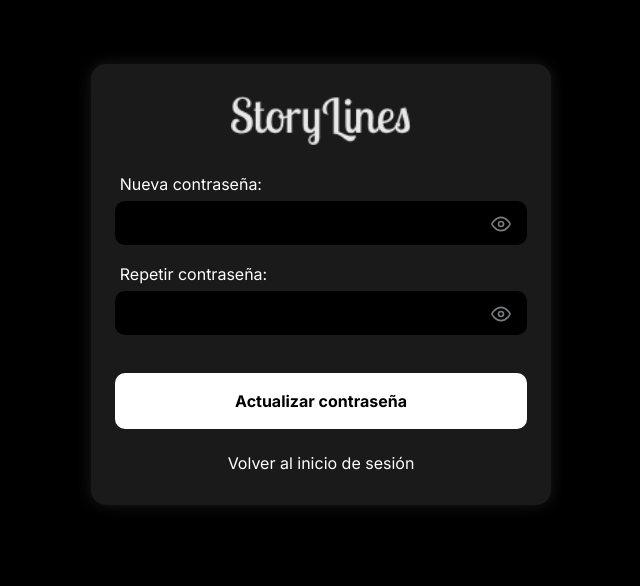
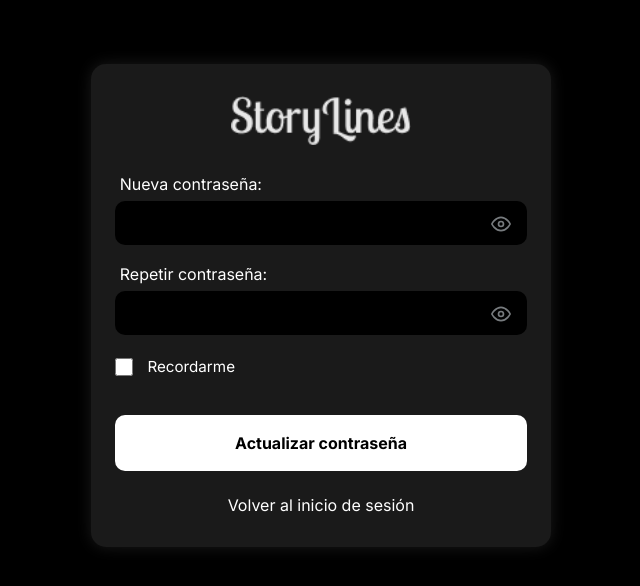
Before and after one commit to UB-ES-2025-A4/StoryLines, a Vue app in the folder frontend/: page /reset-password in a window 1280 px wide. Shown: the top 586 px of the page, without its empty margins (319-959 px from the left). Built offline with nearby package versions, Linux system fonts and the light colour scheme; the HTML template or start-up script is replaced by a standard one.

Commit message:
reset password functionality

```diff
--- a/frontend/src/views/ResetPassword.vue
+++ b/frontend/src/views/ResetPassword.vue
@@ -23,6 +23,11 @@
           <button type="button" @click="showPasswordConfirm = !showPasswordConfirm" class="toggle-btn"
             v-html="showPasswordConfirm ? eyeSlashIcon : eyeIcon">
           </button>
+        </div>
+
+        <div class="checkbox-group">
+            <input type="checkbox" id="rememberMe" v-model="rememberMe" />
+            <label for="rememberMe">Recordarme</label>
         </div>
 
         <p v-if="error" class="error">{{ error }}</p>
@@ -60,6 +65,8 @@
     const showPassword = ref(false)
     const showPasswordConfirm = ref(false)
 
+    const rememberMe = ref(false)
+
 
 
     const updatePassword = async () => {
@@ -73,7 +80,18 @@
 
       loading.value = true
 
-      const { error: updateError } = await supabase.auth.updateUser(
+
+      if (password.value !== passwordConfirm.value) {
+        error.value = 'Las contraseñas no coinciden'
+        return
+      }
+
+      if (password.value.length < 8) {
+        error.value = 'La contraseña debe tener al menos 8 caracteres'
+        return
+      }
+
+        const { error: updateError } = await supabase.auth.updateUser(
         { password: password.value },
         { accessToken: token }
       )
@@ -85,17 +103,14 @@
         return
       }
 
-
-      if (password.value !== passwordConfirm.value) {
-        error.value = 'Las contraseñas no coinciden'
-        return
-      }
-
-      if (password.value.length < 8) {
-        error.value = 'La contraseña debe tener al menos 8 caracteres'
-        return
-      }
-
+      // Si hay credenciales guardadas, actualizarlas
+      if (rememberMe.value) {
+        localStorage.setItem('rememberedPassword', password.value)
+        localStorage.setItem('rememberMe', 'true')
+    } else {
+        localStorage.removeItem('rememberedPassword')
+        localStorage.removeItem('rememberMe')
+    }
 
       success.value = 'Contraseña actualizada correctamente'
 
@@ -144,7 +159,8 @@
       showPassword,
       showPasswordConfirm,
       eyeIcon,
-      eyeSlashIcon
+      eyeSlashIcon,
+      rememberMe
     }
   }
 }
@@ -313,4 +329,26 @@
     transform: translateY(-50%) !important;
 }
 
+.checkbox-group {
+  display: flex;
+  align-items: center;
+  gap: 0.6rem;
+  margin: 0.6rem 0 1rem;
+  color: #fff;
+  font-size: 0.95rem;
+}
+
+/* Ajuste visual del texto */
+.checkbox-group label {
+  position: relative;
+  top: 2.5px; /* baja ligeramente el texto para centrarlo visualmente */
+}
+
+.checkbox-group input[type='checkbox'] {
+  width: 18px;
+  height: 18px;
+  accent-color: #fff; /* color del check */
+  cursor: pointer;
+}
+
 </style>
```
